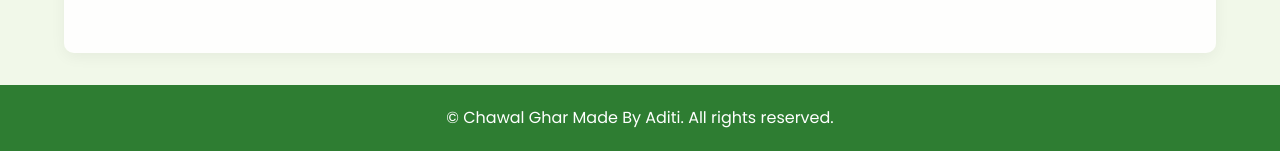
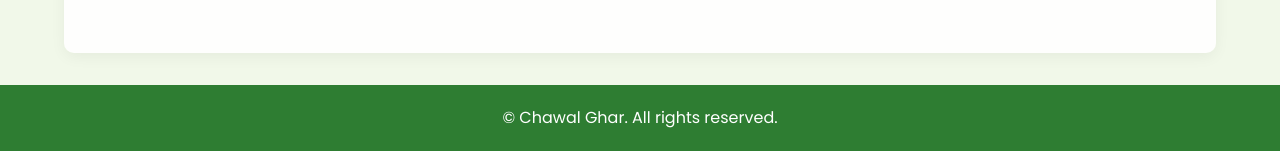
Before and after one commit to pratham-2023/Chawal-Ghar, a Flask app: page /admin/customers in a window 1280 px wide. Shown: the part 689-840 px from the top of the page. Run offline with Flask 3, Linux system fonts and the light colour scheme; a user stored in the database is signed in; data comes from the database, SQL or seed files in the repository.

Commit message:
Update footer text in layout

```diff
--- a/chawal_ghar/templates/layout.html
+++ b/chawal_ghar/templates/layout.html
@@ -45,7 +45,7 @@
         {% block content %}{% endblock %}
     </div>
     <footer>
-        <p>&copy; Chawal Ghar Made By Aditi. All rights reserved. </p>
+        <p>&copy; Chawal Ghar. All rights reserved. </p>
     </footer>
 </body>
 
```
